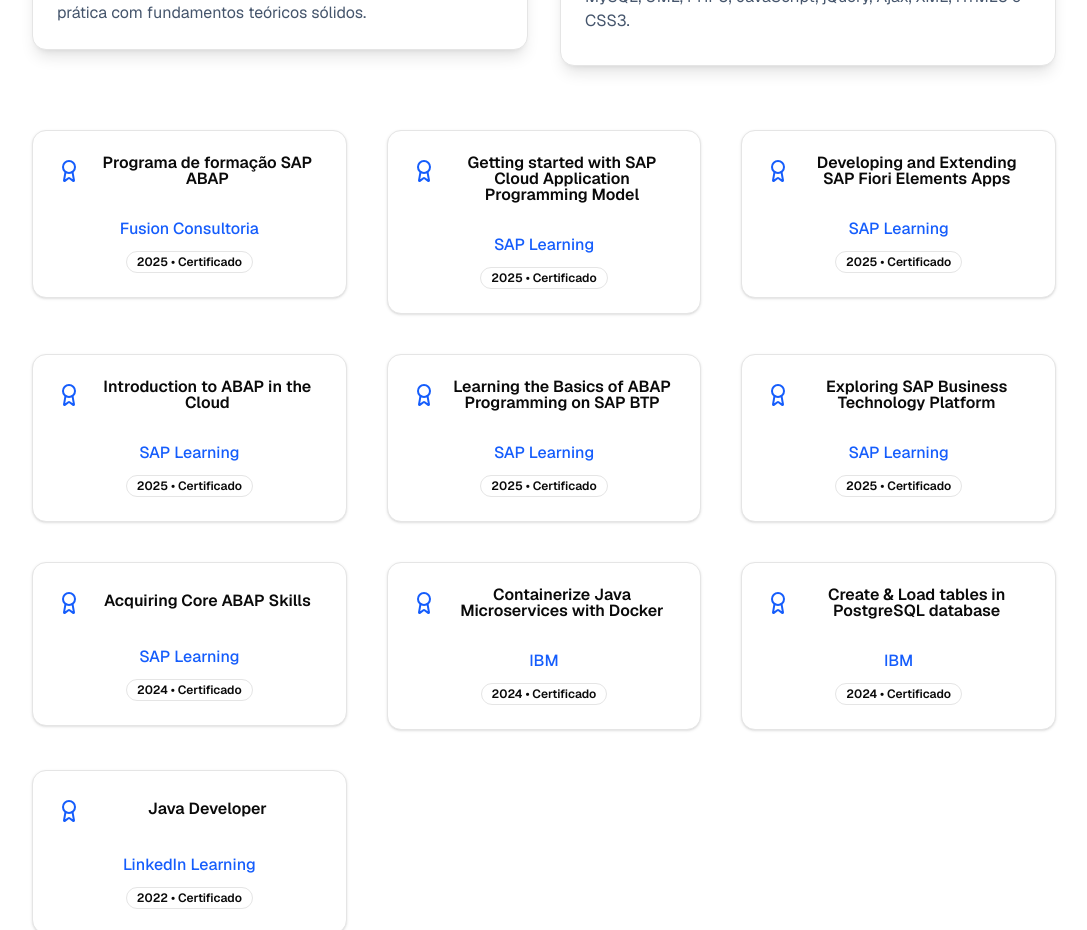
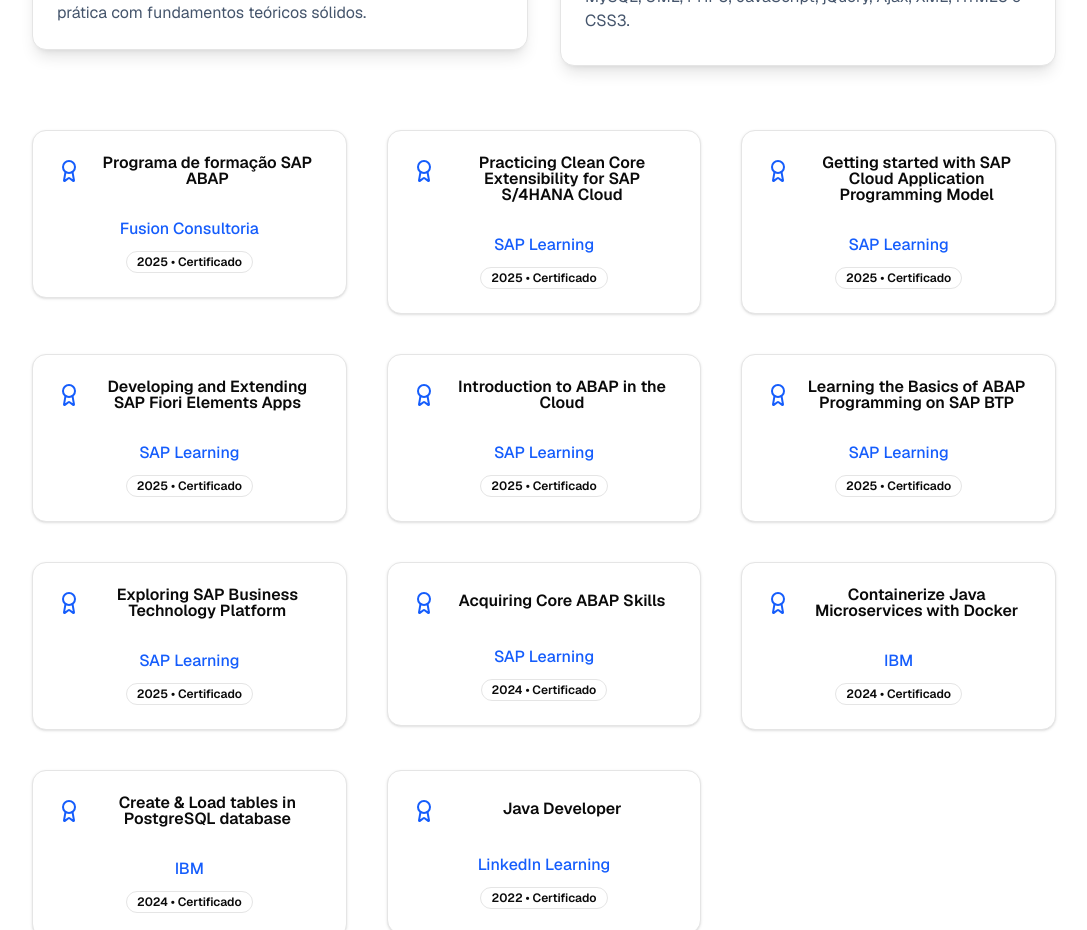
Before and after one commit to eduardoschoepf/portfolio, a Next.js app: page / in a window 1280 px wide. Shown: the part 3620-4550 px from the top of the page, without its empty margins (96-1183 px from the left). Built offline with nearby package versions, Linux system fonts and the light colour scheme.

Commit message:
Add certification

```diff
--- a/app/page.tsx
+++ b/app/page.tsx
@@ -191,6 +191,14 @@
       year: '2025',
       type: 'Certificado',
       url: 'https://github.com/eduardoschoepf/sap-fiori'
+    },
+    {
+      title: 'Practicing Clean Core Extensibility for SAP S/4HANA Cloud',
+      institution: 'SAP Learning',
+      location: '',
+      year: '2025',
+      type: 'Certificado',
+      url: 'https://badger.learning.sap.com/verify/xatuh-savum-borab-sehob-kovum'
     },
     {
       title: 'Getting started with SAP Cloud Application Programming Model',
```
